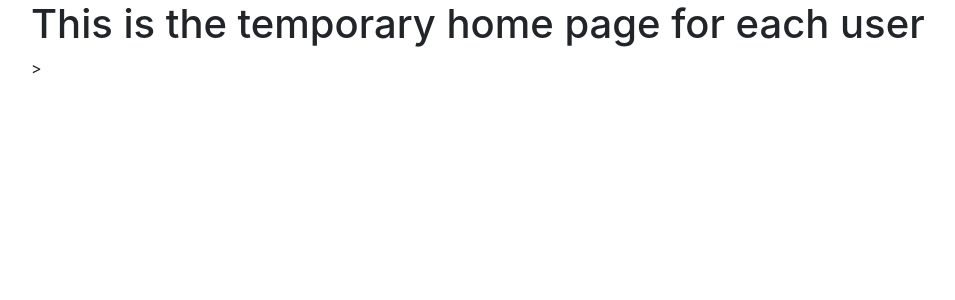
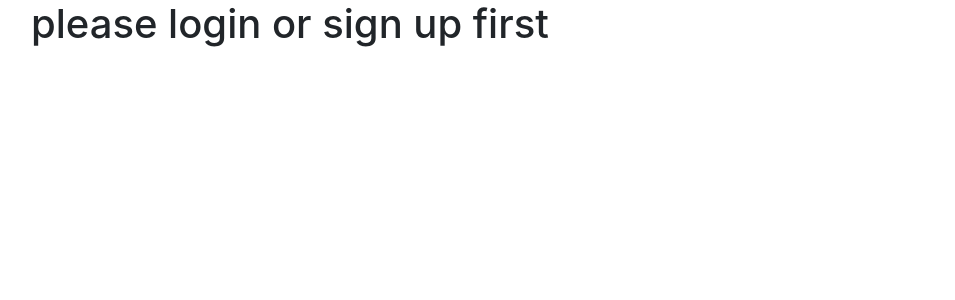
Before and after one commit to whysocool/original_flask, a Flask app: page / in a window 1280 px wide. Shown: the part 56-356 px from the top of the page, without its empty margins (54-1009 px from the left). Run offline with Flask 3, Linux system fonts and the light colour scheme; some libraries are stand-ins or nearby versions.

Commit message:
basic login and sign-up

```diff
--- a/website/templates/home.html
+++ b/website/templates/home.html
@@ -1,5 +1,9 @@
 {% extends "base.html" %}
 {% block title %}Home{% endblock %}
 {% block content %}
-    <h1> This is the temporary home page for each user</h1>>
+    {% if 'email' in session %}
+    	 <h1> This is the temporary home page for user {{ session['email'] }}</h1>>
+    {% else %}
+        <h1> please login or sign up first</h1>
+    {% endif %}
 {% endblock %}
```
